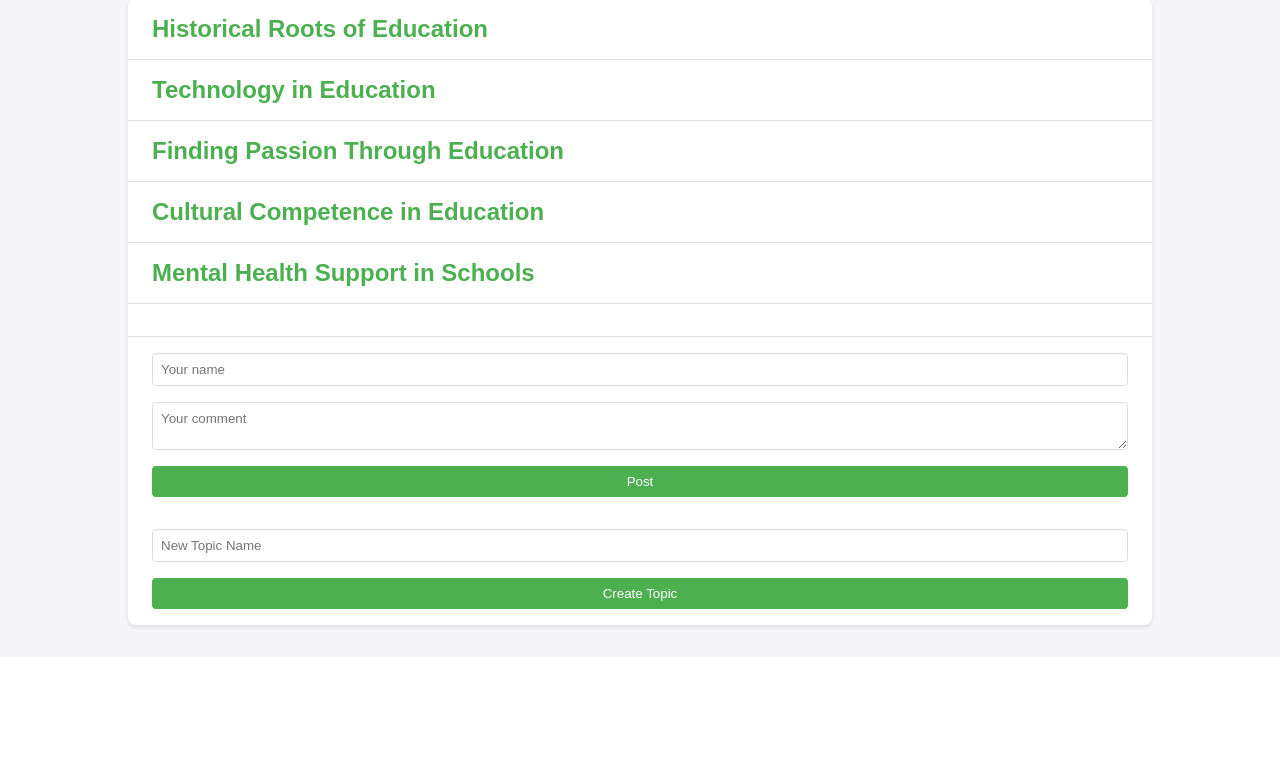
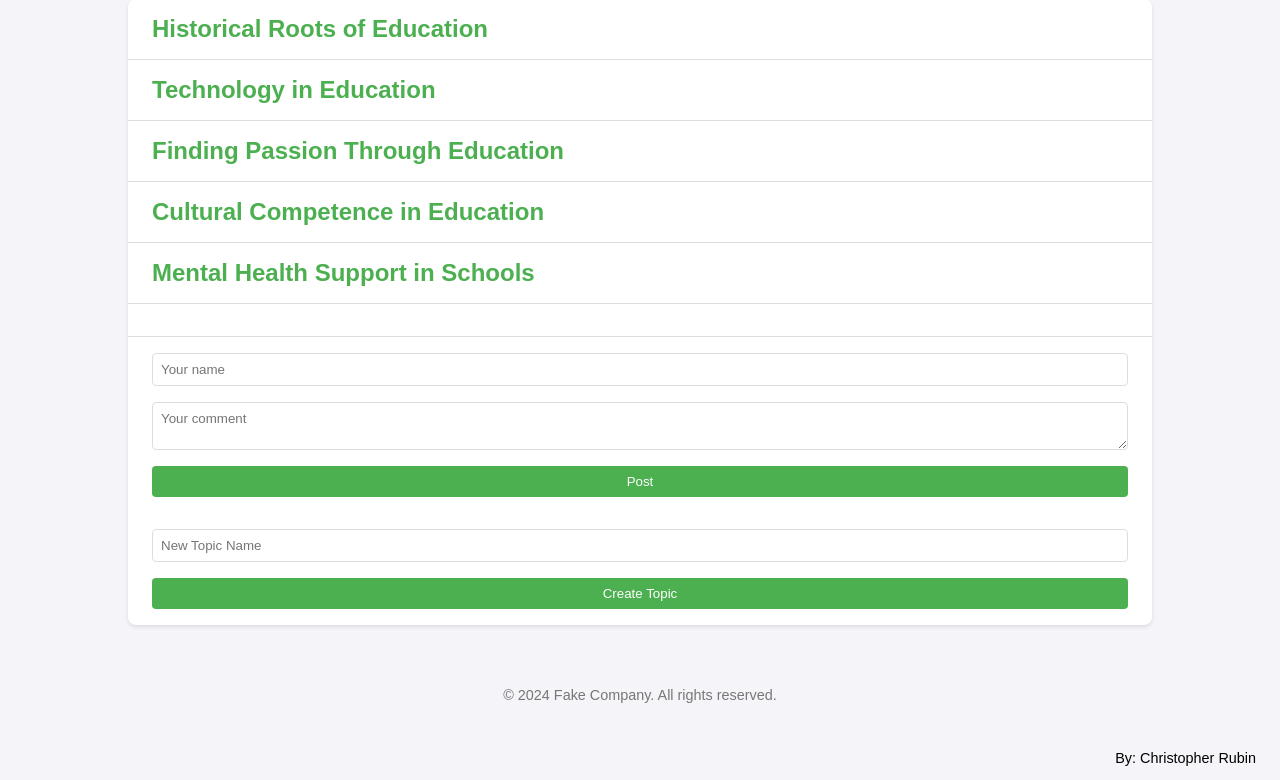
Before and after one commit to Chris-Ru/LBST300_Final_Project, a Flask app: page /LBST300_Final/ in a window 1280 px wide. Shown: the part 145-925 px from the top of the page. Before the commit the page ends 775 px from the top, so only its background shows below. Run offline with Flask 3, Linux system fonts and the light colour scheme.

Commit message:
update footer and add author

```diff
--- a/templates/home.html
+++ b/templates/home.html
@@ -71,6 +71,19 @@
         button:hover {
             background-color: #45a049;
         }
+        .footer {
+            text-align: center;
+            margin-top: 2rem;
+            padding: 1rem;
+            font-size: 0.9rem;
+            color: #777;
+        }
+        .by-author {
+            text-align: right;
+            font-size: 0.9rem;
+            margin-top: 1rem;
+            padding-right: 1.5rem;
+        }
     </style>
 </head>
 <body>
@@ -113,5 +126,13 @@
             </form>
         </div>
     </div>
+
+    <div class="footer">
+        <p>&copy; 2024 Fake Company. All rights reserved.</p>
+    </div>
+
+    <div class="by-author">
+        <p>By: Christopher Rubin</p>
+    </div>
 </body>
 </html>
```
